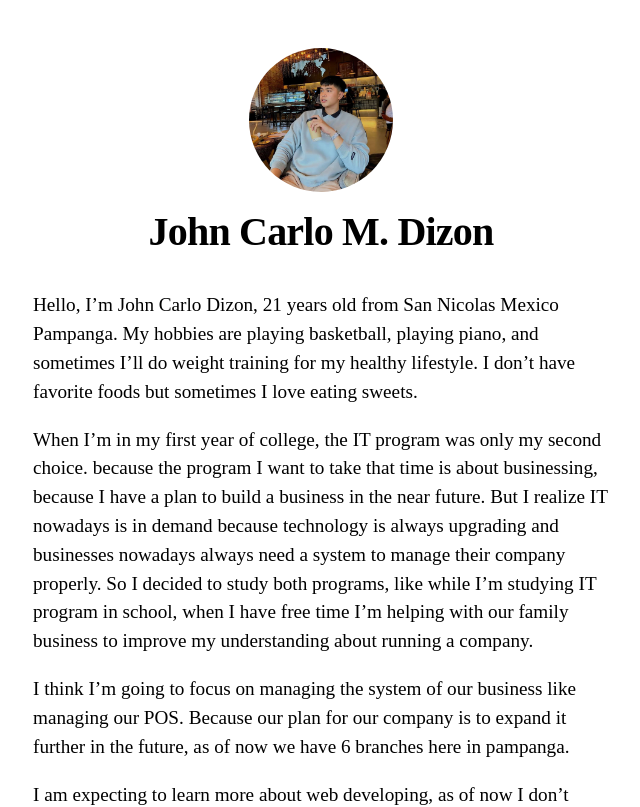
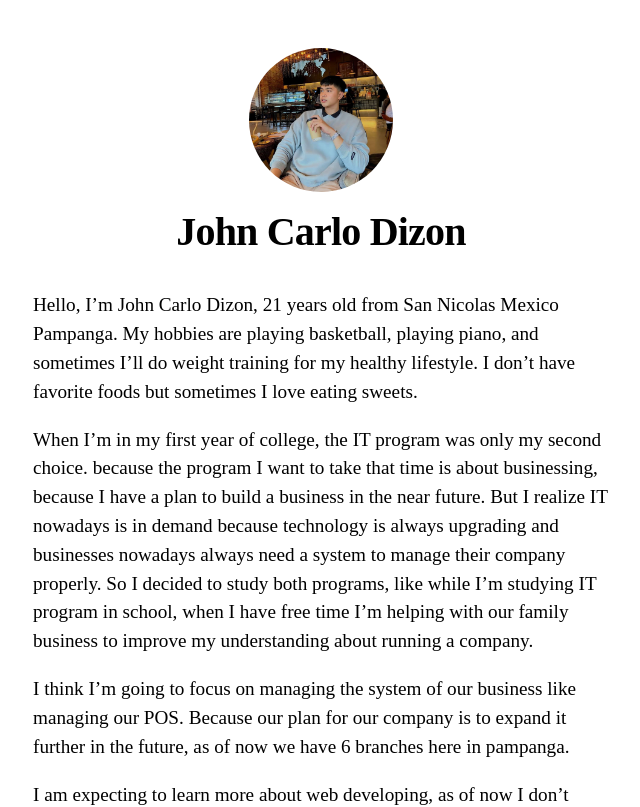
Before and after one commit to JCDizon30/nextjs, a Next.js app: page / in a window 1280 px wide. Shown: the top 807 px of the page, without its empty margins (319-959 px from the left). Built offline with nearby package versions, Linux system fonts and the light colour scheme.

Commit message:
Update layout.js

```diff
--- a/components/layout.js
+++ b/components/layout.js
@@ -4,7 +4,7 @@ import styles from './layout.module.css';
 import utilStyles from '../styles/utils.module.css';
 import Link from 'next/link';
 
-const name = 'John Carlo M. Dizon';
+const name = 'John Carlo Dizon';
 export const siteTitle = 'Next.js Sample Website';
 
 export default function Layout({ children, home }) {
```
